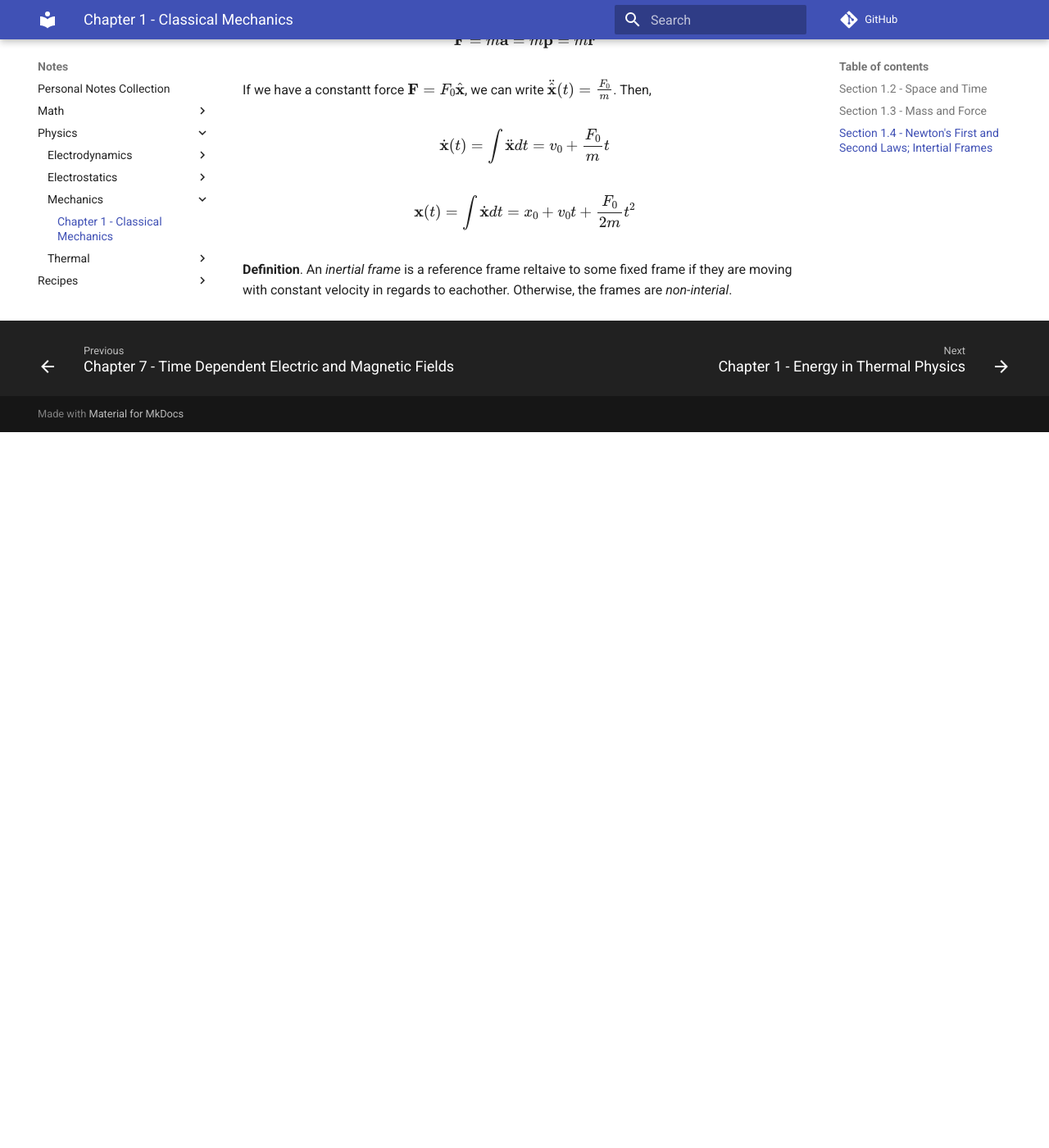
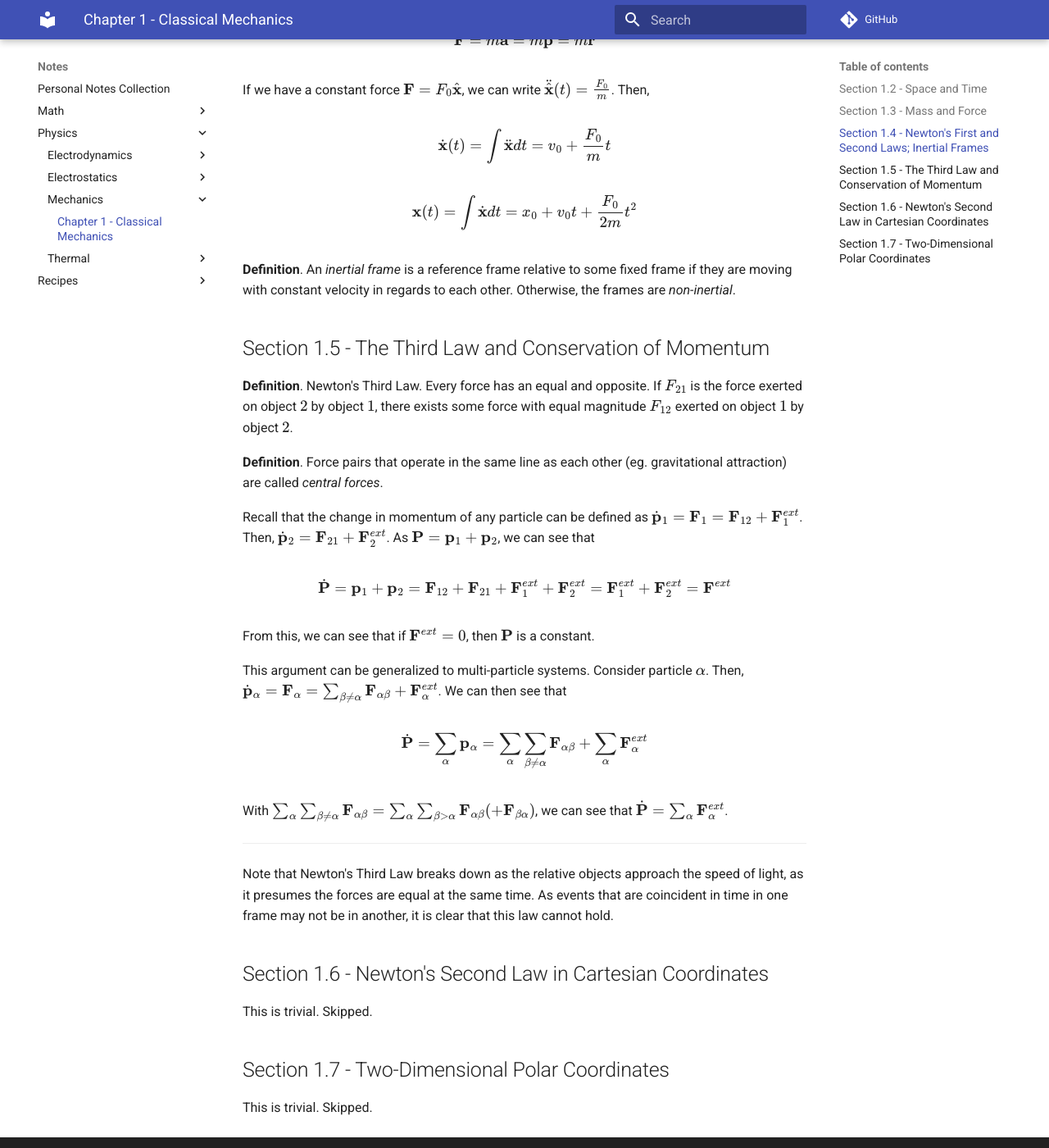
Before and after one commit to Indigo5684/Notes, an MkDocs documentation site: the page built from docs/physics/mechanics/1-classical-mechanics.md, in a window 1280 px wide and 1400 px high, scrolled down 1381 px. Shown: the whole window at 82% size. Built offline with MkDocs 1.6.1 and Material for MkDocs 9.7.7, drawn with Linux system fonts in a browser that asks for light colours; comment, search, counter and statistics services are not loaded; before the commit the page ends 1908 px from its top, so only the background shows below that; some of the changed text lies outside the part shown.

Commit message:
Mechanics Chapter 1

```diff
--- a/docs/physics/mechanics/1-classical-mechanics.md
+++ b/docs/physics/mechanics/1-classical-mechanics.md
@@ -12,21 +12,21 @@ $$\vb{r} = r_1 \vu{e_1} + r_2 \vu{e_2} + r_3 \vu{e_3}$$
 
 Here, $r_1 = x, r_2 = y, r_3 = z$ and $\vu{e_1} = \vu{x_1}, \vdots$. That is, $\vb{r} = \sum r_i \vu{e_i}$.
 
-Vectors are an $\mathbb{R}$-module, with addition defined component-wise. Additionally, the scalar (dot) product and vector (cross) product are definedas usual.
+Vectors are an $\mathbb{R}$-module, with addition defined component-wise. Additionally, the scalar (dot) product and vector (cross) product are defined as usual.
 
 Regarding time, classically, time is universal.
 
-**Definition**. *Reference frames* are frames of motion with a defined coordiante system and origin position.
+**Definition**. *Reference frames* are frames of motion with a defined coordinate system and origin position.
 
-**Definition**. *Intertial frames* are reference frames in which Newton's laws of motion hold true. An inertial frame may not be accelerating.
+**Definition**. *Inertial frames* are reference frames in which Newton's laws of motion hold true. An inertial frame may not be accelerating.
 
 ## Section 1.3 - Mass and Force
 
 **Definition**. The *mass* $m$ of an object characterizes its translational inertia, and is measured in kilograms (kg)
 
-**Definition**. The *force* $\vb{F}$ exerted on an object is a push or pull on said object and is measued in Newtons (N). Note ethat force is a vector.
+**Definition**. The *force* $\vb{F}$ exerted on an object is a push or pull on said object and is measured in Newtons (N). Note that force is a vector.
 
-## Section 1.4 - Newton's First and Second Laws; Intertial Frames
+## Section 1.4 - Newton's First and Second Laws; Inertial Frames
 
 **Definition**. A *point mass* or *particle* is a convenient fiction, in which an object with mass has no size. It may move in space but has no internal degrees of freedom. Additionally, it may not have any rotational or vibrational kinetic energy.
 
@@ -36,14 +36,44 @@ Regarding time, classically, time is universal.
 
 $$\vb{F} = m\vb{a} = m \ddot{\vb{r}}$$
 
-This can also be rewritten in terms of momentum. We know that momentup $\vb{p}$ can be written as $\vb{p} = m\vb{v} = m \dot{\vb{r}}$. Then,
+This can also be rewritten in terms of momentum. We know that momentum $\vb{p}$ can be written as $\vb{p} = m\vb{v} = m \dot{\vb{r}}$. Then,
 
 $$\vb{F} = m\vb{a} = m \dot{\vb{p}} = m \ddot{\vb{r}}$$
 
-If we have a constantt force $\vb{F} = F_0 \vu{x}$, we can write $\ddot{\vu{x}}(t) = \frac{F_0}{m}$. Then,
+If we have a constant force $\vb{F} = F_0 \vu{x}$, we can write $\ddot{\vu{x}}(t) = \frac{F_0}{m}$. Then,
 
 $$\dot{\vb{x}}(t) = \int \ddot{\vb{x}} dt = v_0 + \frac{F_0}{m}t$$
 
 $$\vb{x}(t) = \int \dot{\vb{x}} dt = x_0 + v_0t + \frac{F_0}{2m}t^2$$
 
-**Definition**. An *inertial frame* is a reference frame reltaive to some fixed frame if they are moving with constant velocity in regards to eachother. Otherwise, the frames are *non-interial*.
+**Definition**. An *inertial frame* is a reference frame relative to some fixed frame if they are moving with constant velocity in regards to each other. Otherwise, the frames are *non-inertial*.
+
+## Section 1.5 - The Third Law and Conservation of Momentum
+
+**Definition**. Newton's Third Law. Every force has an equal and opposite. If $F_{21}$ is the force exerted on object $2$ by object $1$, there exists some force with equal magnitude $F_{12}$ exerted on object $1$ by object $2$.
+
+**Definition**. Force pairs that operate in the same line as each other (eg. gravitational attraction) are called *central forces*.
+
+Recall that the change in momentum of any particle can be defined as $\dot{\vb{p}}_1 = \vb{F}_1 = \vb{F}_{12} + \vb{F}_{1}^{ext}$. Then, $\dot{\vb{p}}_2 = \vb{F}_{21} + \vb{F}_2^{ext}$. As $\vb{P} = \vb{p}_1 + \vb{p}_2$, we can see that
+
+$$\dot{\vb{P}} = \vb{p}_1 + \vb{p}_2 = \vb{F}_{12} +\vb{F}_{21} + \vb{F}_{1}^{ext} + \vb{F}_{2}^{ext} = \vb{F}_{1}^{ext} + \vb{F}_{2}^{ext} = \vb{F}^{ext}$$
+
+From this, we can see that if $\vb{F}^{ext} = 0$, then $\vb{P}$ is a constant.
+
+This argument can be generalized to multi-particle systems. Consider particle $\alpha$. Then, $\dot{\vb{p}}_\alpha = \vb{F}_\alpha = \sum_{\beta \neq \alpha} \vb{F}_{\alpha\beta} + \vb{F}_\alpha^{ext}$. We  can then see that
+
+$$\dot{\vb{P}} = \sum_\alpha \vb{p}_\alpha = \sum_\alpha \sum_{\beta \neq \alpha} \vb{F}_{\alpha\beta} + \sum_\alpha \vb{F}_\alpha^{ext}$$
+
+With $\sum_\alpha \sum_{\beta \neq \alpha} \vb{F}_{\alpha\beta} = \sum_\alpha \sum_{\beta > \alpha} \vb{F}_{\alpha\beta}( + \vb{F}_{\beta\alpha})$, we can see that $\dot{\vb{P}} = \sum_\alpha \vb{F}_\alpha^{ext}$.
+
+---
+
+Note that Newton's Third Law breaks down as the relative objects approach the speed of light, as it presumes the forces are equal at the same time. As events that are coincident in time in one frame may not be in another, it is clear that this law cannot hold.
+
+## Section 1.6 - Newton's Second Law in Cartesian Coordinates
+
+This is trivial. Skipped.
+
+## Section 1.7 - Two-Dimensional Polar Coordinates
+
+This is trivial. Skipped.
```
